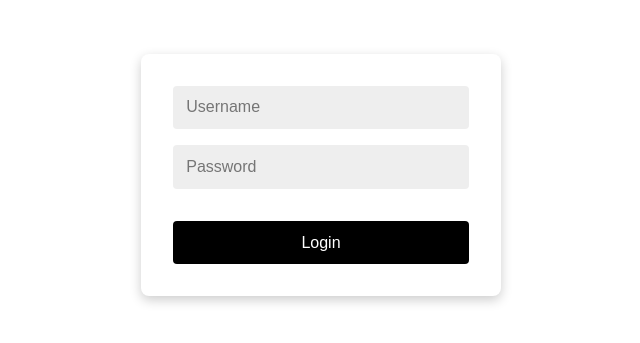
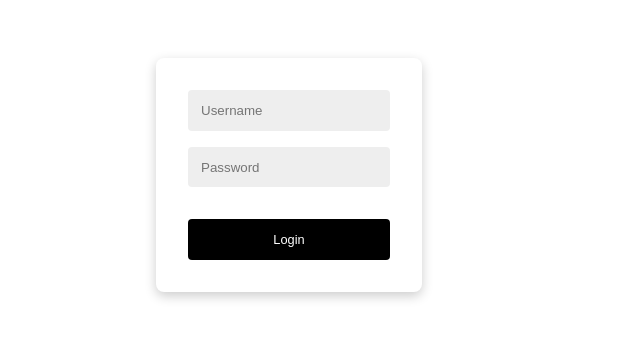
Before and after one commit to fleurspirituelles/json-exporter, a React (Create React App) app: page / in a window 1280 px wide. Shown: the part 225-568 px from the top of the page, without its empty margins (351-991 px from the left). Built offline with nearby package versions, Linux system fonts and the light colour scheme.

Commit message:
refactor: update layout and styles for tables and forms

```diff
--- a/src/components/tables/Points.tsx
+++ b/src/components/tables/Points.tsx
@@ -55,7 +55,7 @@ const Points = forwardRef((props, ref) => {
       <ReactTabulator
         data={tableData}
         columns={columns}
-        layout="fitColumns"
+        layout="fitDataFill"
         options={{ resizableColumnFit: true }}
         events={{
           dataChanged: (newData: PointsData[]) => setTableData(newData),
--- a/src/pages/styles/DataPage.css
+++ b/src/pages/styles/DataPage.css
@@ -3,12 +3,6 @@
   flex-direction: column;
   margin: auto;
   padding: 2rem;
-}
-
-.section-title {
-  font-size: 1.5rem;
-  margin-top: 2rem;
-  text-align: center;
 }
 
 button.export-button,
@@ -32,22 +26,18 @@ button.import-button {
 }
 
 .tabulator {
-  border-radius: 8px;
+  border-radius: 0.5em;
 }
 
 .tabulator .tabulator-header {
-  background-color: #1E201E;
-  font-weight: bold;
+  color: #000;
 }
 
 .tabulator .tabulator-cell {
-  background-color: #EEEEEE;
   padding: 8px;
 }
 
 .tabulator .tabulator-cell input {
-  background-color: #FFFFFF;
   border-radius: 4px;
-  color: #141736;
   padding: 5px;
 }
--- a/src/pages/styles/LoginPage.css
+++ b/src/pages/styles/LoginPage.css
@@ -4,9 +4,7 @@ form {
   box-shadow: 0px 4px 12px rgba(0, 0, 0, 0.2);
   display: flex;
   flex-direction: column;
-  max-width: 400px;
   padding: 2rem;
-  width: 100%;
 }
 
 .form-group {
@@ -21,7 +19,7 @@ input[type="password"] {
   border: none;
   border-radius: 4px;
   box-sizing: border-box;
-  font-size: 1rem;
+  font-size: --font-size-base;
   margin-bottom: 1rem;
   outline: none;
   padding: 0.8rem;
--- a/src/styles/variables.css
+++ b/src/styles/variables.css
@@ -6,8 +6,8 @@
   --color-tabulator-cell: #EEEEEE;
   --color-tabulator-header: #1E201E;
 
-  --font-size-base: 1rem;
-  --font-size-title: 1.5rem;
+  --font-size-base: 0.8rem;
+  --font-size-title: 1.2rem;
 
   --border-radius: 4px;
   --button-radius: 4px;
```
